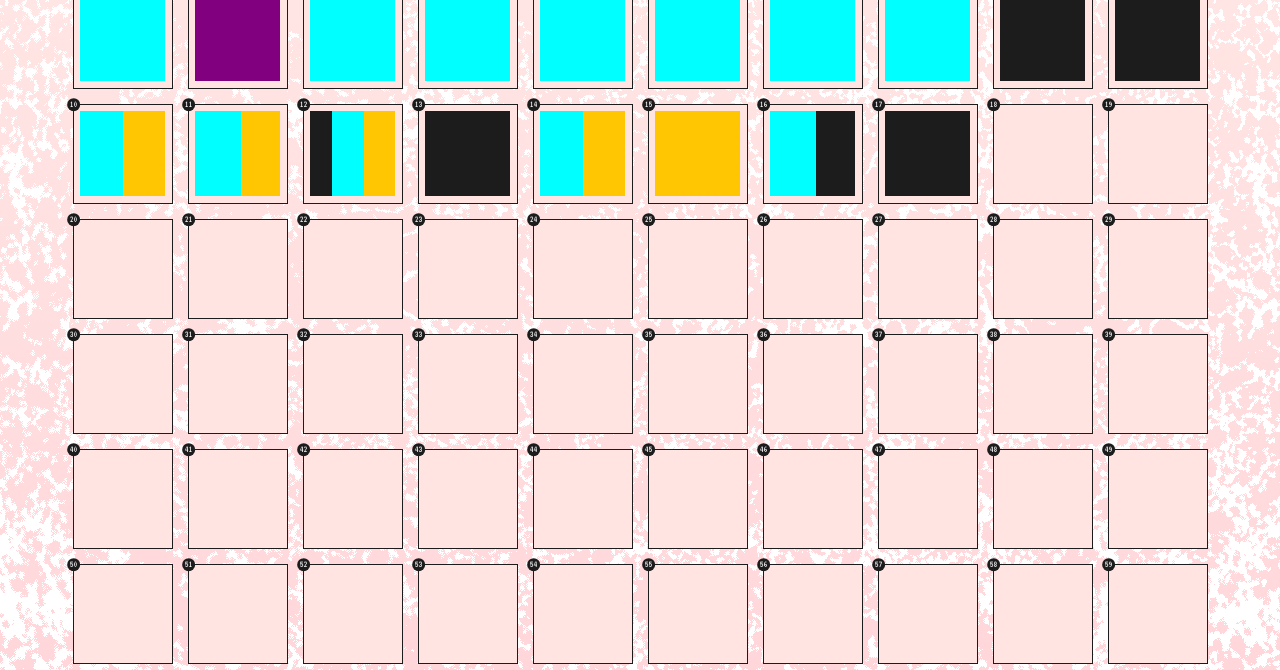
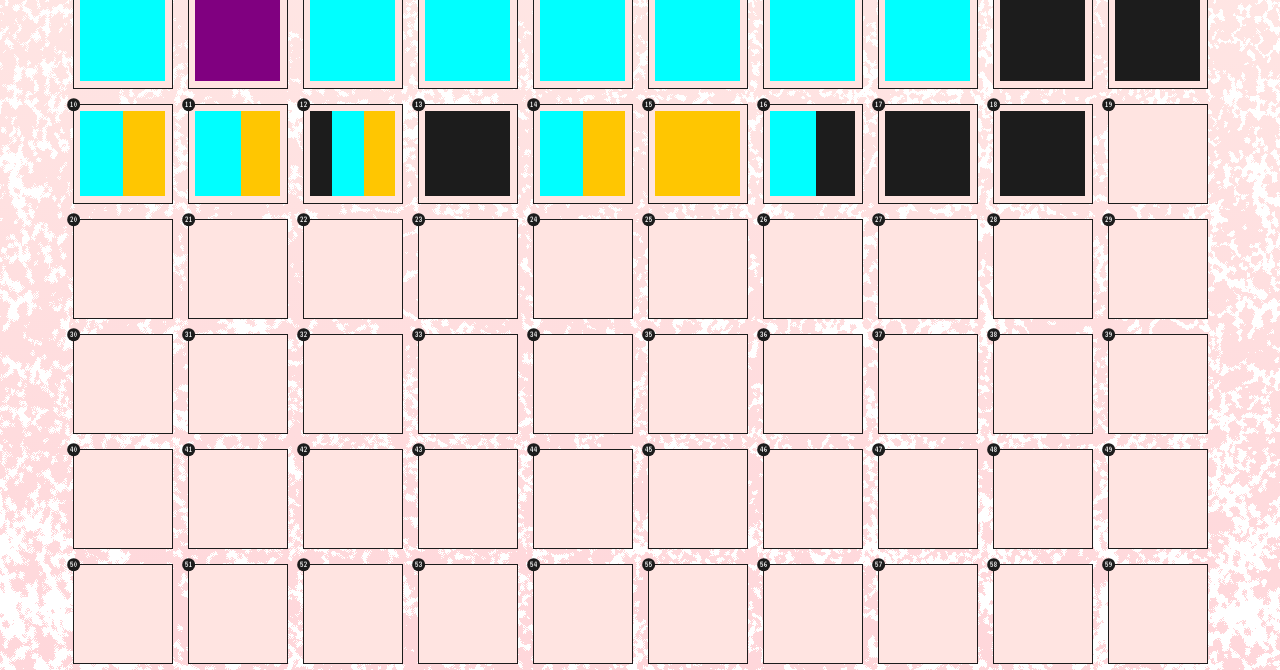
Before and after one commit to powerplant-design/100-days-visualizer, a plain HTML site: page index.html in a window 1280 px wide. Shown: the part 112-782 px from the top of the page. Drawn offline with Linux system fonts and the light colour scheme.

Commit message:
Updateded for day 18

```diff
--- a/index.html
+++ b/index.html
@@ -111,11 +111,24 @@
                 <div class="project"></div>
             </a>
         </div>
-        <div class="day day17"><span>17</span>
+        <div class="day day17">
+            <span>17</span>
             <a href="https://twofiveseven.netlify.app" target="_blank" rel="roreffer noopener">
                 <div class="project"></div>
-            </a></div>
-        <div class="day day18"><span>18</span></div>
+            </a>
+        </div>
+
+        <div class="day day18">
+            <span>18</span>
+            <a href="#" target="_blank" rel="roreffer noopener">
+                <div class="project"></div>
+            </a>
+
+            <a href="https://hens-hiatus-hot-wax.netlify.app" target="_blank" rel="roreffer noopener">
+                <div class="project"></div>
+            </a>
+        </div>
+
         <div class="day day19"><span>19</span></div>
         <div class="day day20"><span>20</span></div>
         <div class="day day21"><span>21</span></div>
```
